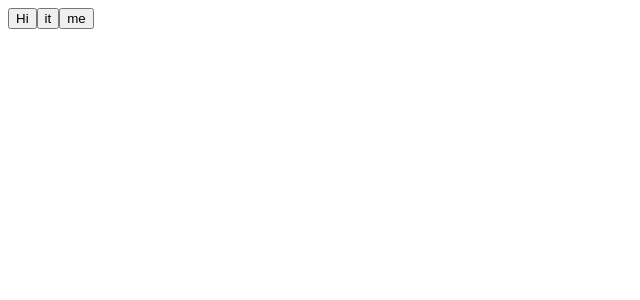
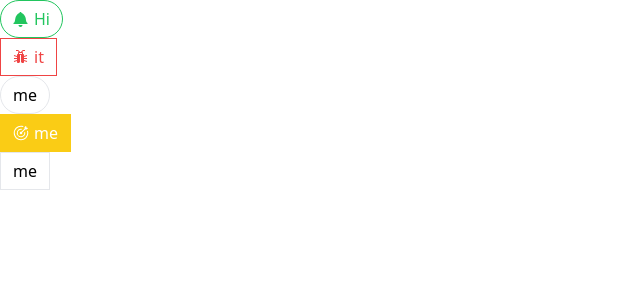
Before and after one commit to JonathanRudd/react-components, a React (Create React App) app: page / in a window 1280 px wide. Shown: the top 300 px of the page, without its empty margins (0-640 px from the left). Built offline with nearby package versions, Linux system fonts and the light colour scheme.

Commit message:
added better prop functionality to components with ..rest

```diff
--- a/package.json
+++ b/package.json
@@ -6,10 +6,13 @@
     "@testing-library/jest-dom": "^5.16.5",
     "@testing-library/react": "^13.4.0",
     "@testing-library/user-event": "^13.5.0",
+    "classnames": "^2.3.2",
     "prop-types": "^15.8.1",
     "react": "^18.2.0",
     "react-dom": "^18.2.0",
+    "react-icons": "^4.10.1",
     "react-scripts": "5.0.1",
+    "tailwind-merge": "^1.13.2",
     "web-vitals": "^2.1.4"
   },
   "scripts": {
@@ -35,5 +38,8 @@
       "last 1 firefox version",
       "last 1 safari version"
     ]
+  },
+  "devDependencies": {
+    "tailwindcss": "^3.3.2"
   }
 }
--- a/src/App.js
+++ b/src/App.js
@@ -1,11 +1,43 @@
 import Button from "./Button";
+import { GoBell, GoBug, GoGoal  } from "react-icons/go";
 
 function App() {
-  return <div>
-    <Button primary rounded outline>Hi</Button>
-    <Button danger outline>it</Button>
-    <Button warning rouunded>me</Button>
-  </div>
+  const handleClick = () => {
+    alert("Hello");
+  };
+  return (
+    <div>
+      <div>
+        <Button success rounded outline onClick={handleClick}>
+          <GoBell />
+          Hi
+        </Button>
+      </div>
+      <div>
+        <Button danger outline>
+        <GoBug />
+          it
+        </Button>
+      </div>
+      <div>
+        <Button secondary rounded>
+          me
+        </Button>
+      </div>
+      <div>
+        <Button warning>
+        <GoGoal/>
+          me
+        </Button>
+      </div>
+      <div>
+        <Button secondary outline>
+
+          me
+        </Button>
+      </div>
+    </div>
+  );
 }
 
 export default App;
--- a/src/Button.js
+++ b/src/Button.js
@@ -1,4 +1,6 @@
-import PropTypes from "prop-types";
+import className from "classnames";
+import { twMerge } from 'tailwind-merge';
+
 
 function Button({
   children,
@@ -9,8 +11,30 @@ function Button({
   warning,
   outline,
   rounded,
+  ...rest
 }) {
-  return <button>{children}</button>;
+  let classes = className('flex items-center px-3 py-1.5 border', {
+    'border-blue-500 bg-blue-500 text-white': primary,
+    'border-grey-900 bg-grey-900 text-black': secondary,
+    'border-green-500 bg-green-500 text-white': success,
+    'border-yellow-400 bg-yellow-400 text-white': warning,
+    'border-red-500 bg-red-500 text-white': danger,
+    'rounded-full': rounded,
+    'bg-white text-black': outline,
+    'text-black': outline && primary,
+    'text-grey-900': outline && secondary,
+    'text-green-500': outline && success,
+    'text-yellow-400': outline && warning,
+    'text-red-500': outline && danger,
+  });
+
+  classes = twMerge(classes);
+
+  return (
+    <button {...rest} className={classes}>
+      {children}
+    </button>
+  );
 }
 
 Button.propTypes = {
--- /dev/null
+++ b/src/index.css
@@ -0,0 +1,7 @@
+@tailwind base;
+@tailwind components;
+@tailwind utilities;
+
+button > svg {
+  margin-right: 5px;
+}
--- a/src/index.js
+++ b/src/index.js
@@ -1,3 +1,4 @@
+import './index.css';
 import React from 'react';
 import ReactDOM from 'react-dom';
 import App from './App';
--- /dev/null
+++ b/tailwind.config.js
@@ -0,0 +1,10 @@
+/** @type {import('tailwindcss').Config} */
+module.exports = {
+  content: [
+    "./src/**/*.{js,jsx,ts,tsx}",
+  ],
+  theme: {
+    extend: {},
+  },
+  plugins: [],
+}
```
Also changed, not shown: 1 other file (tests, documents, lock files or other folders).
